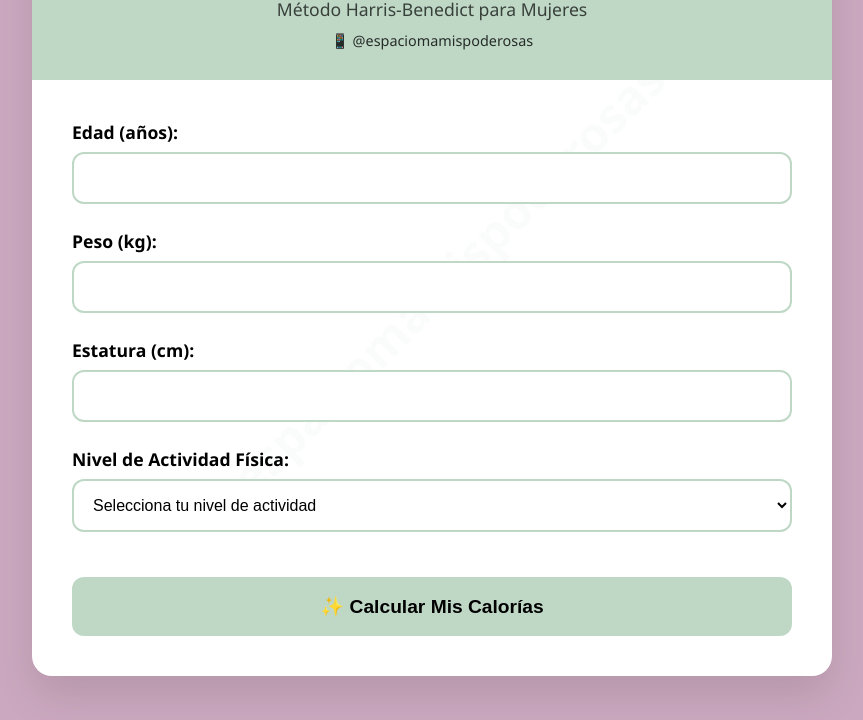
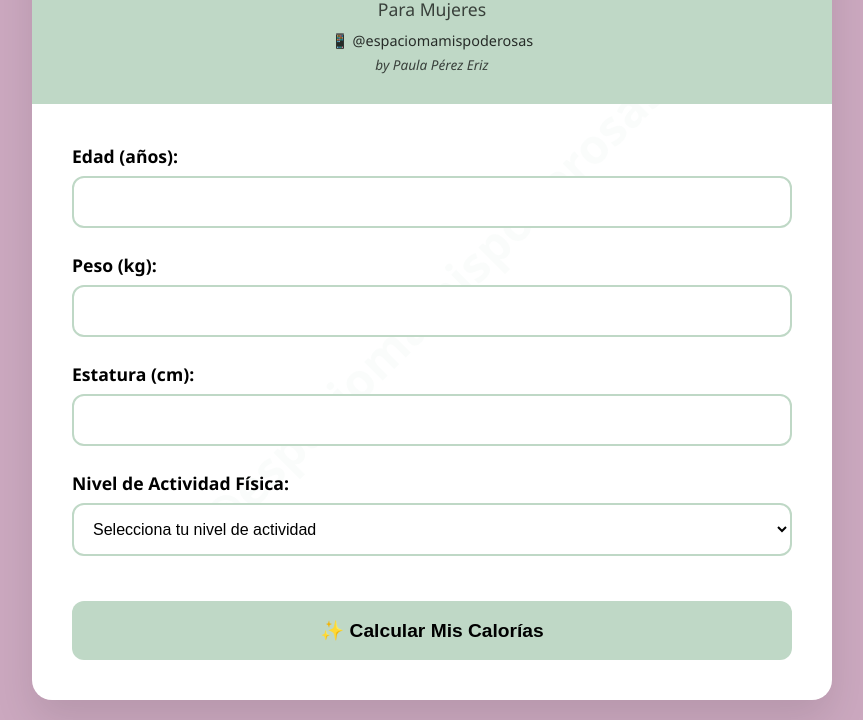
Before and after one commit to espaciomamispoderosas/Calculadora-calorias, a plain HTML site: page index.html in a window 1280 px wide. Shown: the part 111-831 px from the top of the page, without its empty margins (208-1071 px from the left). Before the commit the page ends 807 px from the top, so only its background shows below. Drawn offline with Linux system fonts and the light colour scheme.

Commit message:
Update index.html

```diff
--- a/index.html
+++ b/index.html
@@ -256,8 +256,9 @@
     <div class="container">
         <div class="header">
             <h1>🔥 Calculadora de Calorías</h1>
-            <p>Método Harris-Benedict para Mujeres</p>
+            <p>Para Mujeres</p>
             <p style="font-size: 0.9em; margin-top: 10px; opacity: 0.8;">📱 @espaciomamispoderosas</p>
+            <p style="font-size: 0.85em; margin-top: 5px; opacity: 0.7; font-style: italic;">by Paula Pérez Eriz</p>
         </div>
 
         <div class="form-section">
```
